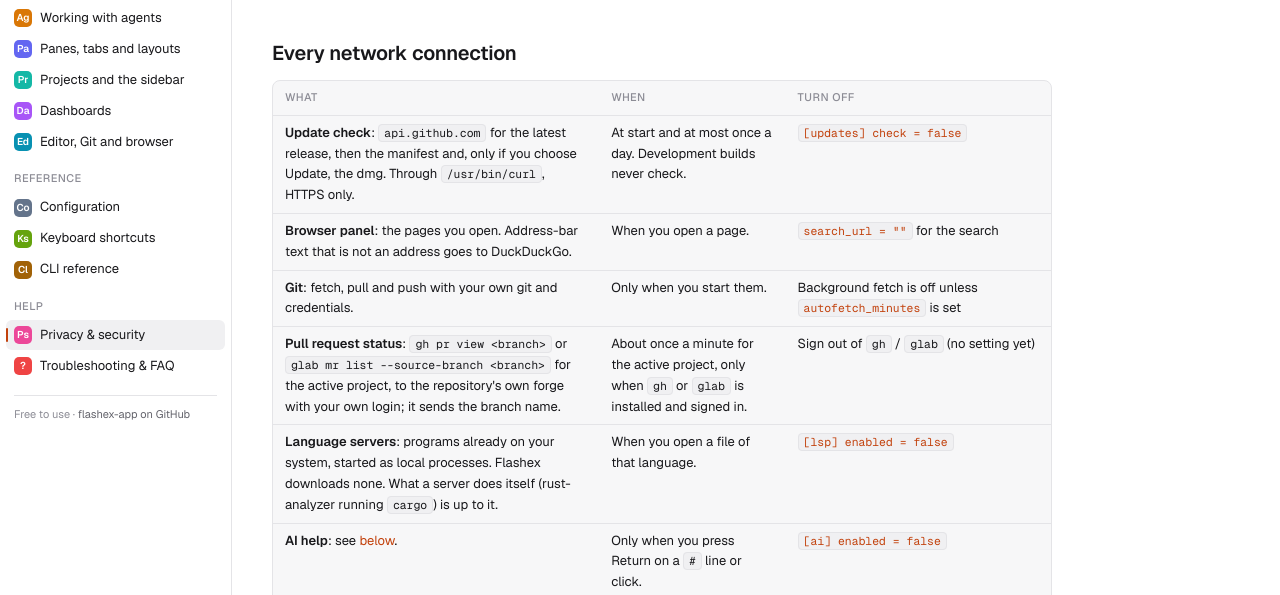
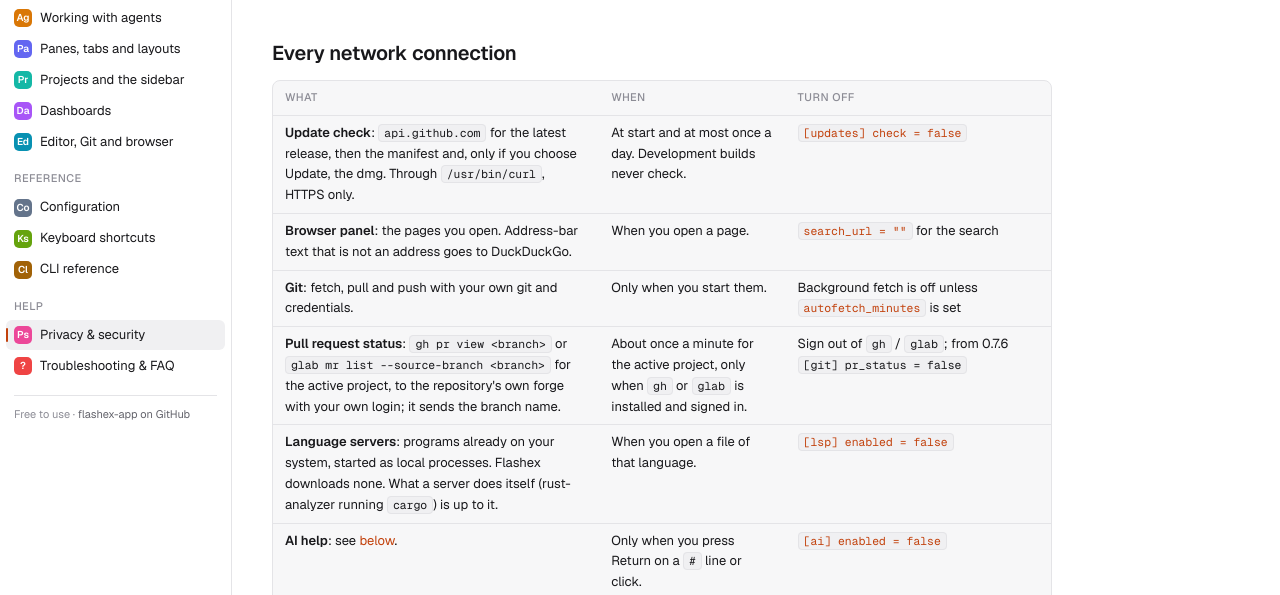
Before and after one commit to palo-kunovsky-flash/flashex-app, a plain HTML site: page docs/privacy.html in a window 1280 px wide. Shown: the part 205-800 px from the top of the page. Drawn offline with Linux system fonts and the light colour scheme.

Commit message:
Terms and data handling: the pull request lookup's setting, a shorter contact note

```diff
--- a/docs/privacy.html
+++ b/docs/privacy.html
@@ -53,7 +53,7 @@
 <tr><td><strong>Update check</strong>: <code>api.github.com</code> for the latest release, then the manifest and, only if you choose Update, the dmg. Through <code>/usr/bin/curl</code>, HTTPS only.</td><td>At start and at most once a day. Development builds never check.</td><td><a href="configuration.html#cfg-updates-check"><code>[updates] check = false</code></a></td></tr>
 <tr><td><strong>Browser panel</strong>: the pages you open. Address-bar text that is not an address goes to DuckDuckGo.</td><td>When you open a page.</td><td><a href="configuration.html#cfg-browser-search_url"><code>search_url = ""</code></a> for the search</td></tr>
 <tr><td><strong>Git</strong>: fetch, pull and push with your own git and credentials.</td><td>Only when you start them.</td><td>Background fetch is off unless <a href="configuration.html#cfg-git-autofetch_minutes"><code>autofetch_minutes</code></a> is set</td></tr>
-<tr><td><strong>Pull request status</strong>: <code>gh pr view &lt;branch&gt;</code> or <code>glab mr list --source-branch &lt;branch&gt;</code> for the active project, to the repository's own forge with your own login; it sends the branch name.</td><td>About once a minute for the active project, only when <code>gh</code> or <code>glab</code> is installed and signed in.</td><td>Sign out of <code>gh</code> / <code>glab</code> (no setting yet)</td></tr>
+<tr><td><strong>Pull request status</strong>: <code>gh pr view &lt;branch&gt;</code> or <code>glab mr list --source-branch &lt;branch&gt;</code> for the active project, to the repository's own forge with your own login; it sends the branch name.</td><td>About once a minute for the active project, only when <code>gh</code> or <code>glab</code> is installed and signed in.</td><td>Sign out of <code>gh</code> / <code>glab</code>; from 0.7.6 <code>[git] pr_status = false</code></td></tr>
 <tr><td><strong>Language servers</strong>: programs already on your system, started as local processes. Flashex downloads none. What a server does itself (rust-analyzer running <code>cargo</code>) is up to it.</td><td>When you open a file of that language.</td><td><a href="configuration.html#cfg-lsp-enabled"><code>[lsp] enabled = false</code></a></td></tr>
 <tr><td><strong>AI help</strong>: see <a href="#ai">below</a>.</td><td>Only when you press Return on a <code>#</code> line or click.</td><td><a href="configuration.html#cfg-ai-enabled"><code>[ai] enabled = false</code></a></td></tr>
 <tr><td><strong>Claude status</strong>: a <code>GET</code> of <code>status.claude.com/api/v2/summary.json</code>.</td><td>Once a minute while the Usage dashboard is open. Off by default.</td><td><a href="configuration.html#cfg-agents-claude_status"><code>claude_status</code></a></td></tr>
```
Also changed, not shown: 3 other files.
